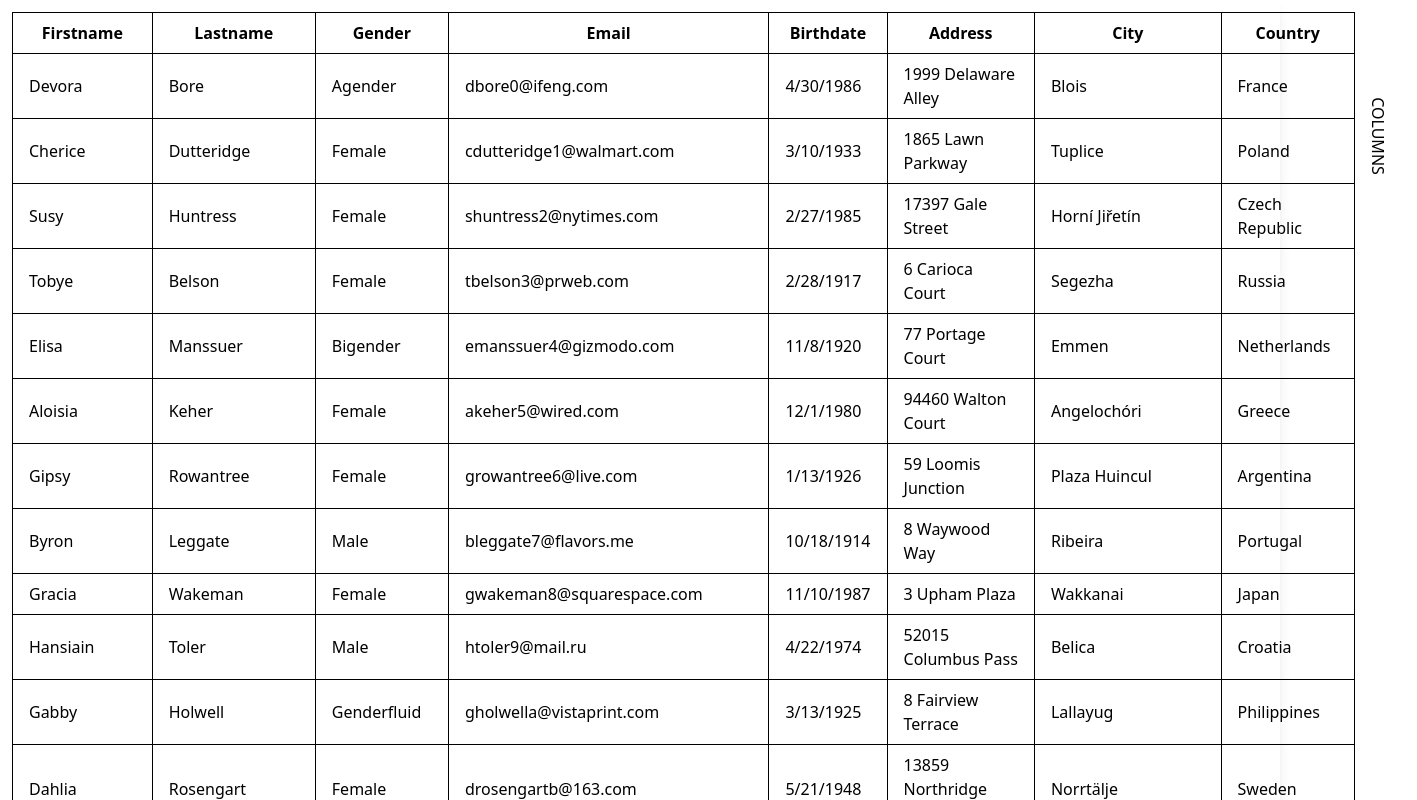
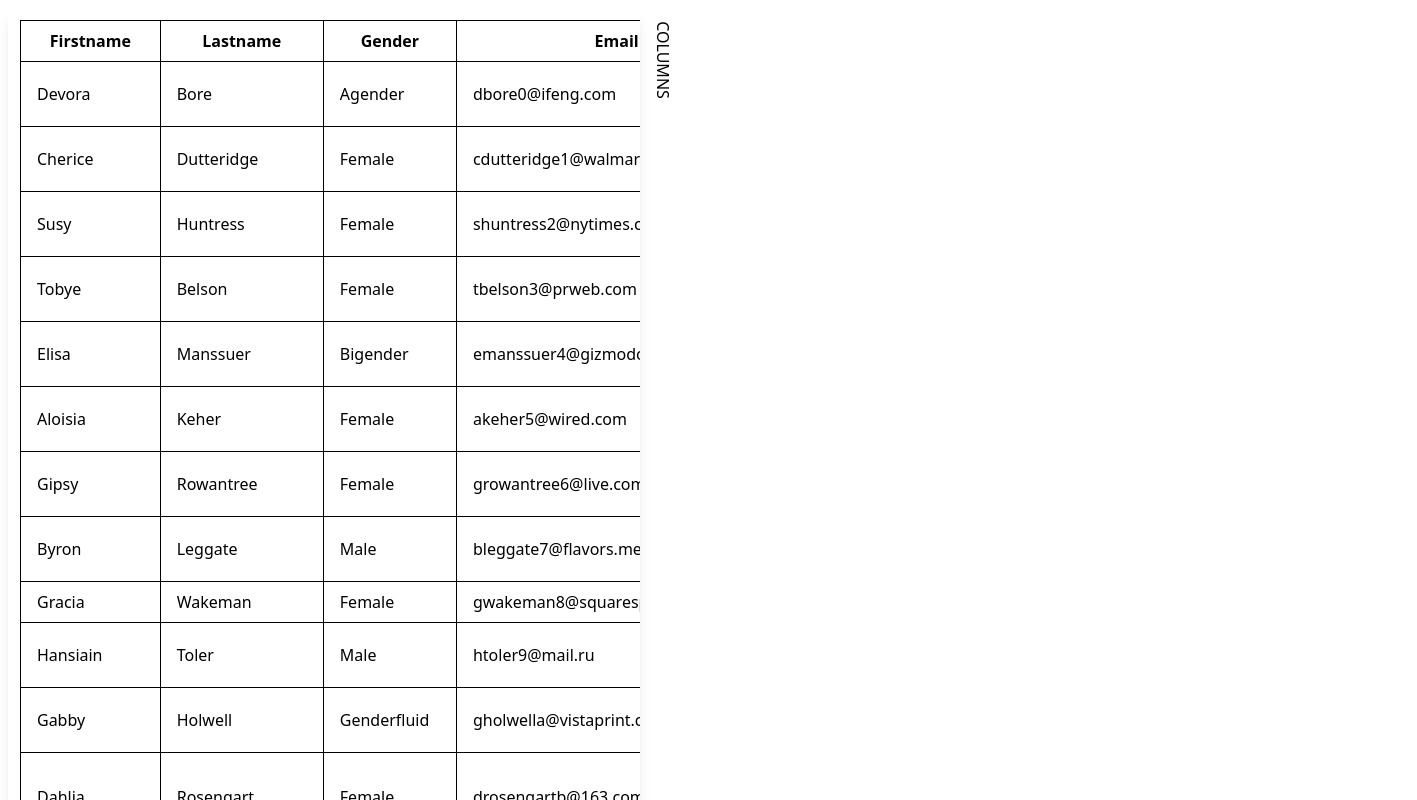
Before and after one commit to Ganesh107/Angular, an Angular app: page / in a window 1280 px wide. Shown: the top 800 px of the page, 1417 px wide, since content can reach past the window. Built offline with nearby package versions, Linux system fonts and the light colour scheme.

Commit message:
grid changes updated

```diff
--- a/src/app/app.component.ts
+++ b/src/app/app.component.ts
@@ -1,5 +1,6 @@
 import { HttpClient } from '@angular/common/http';
 import { Component, OnInit } from '@angular/core';
+import { BehaviorSubject, Observable } from 'rxjs';
 
 @Component({
   selector: 'app-root',
@@ -8,7 +9,6 @@ import { Component, OnInit } from '@angular/core';
 })
 export class AppComponent implements OnInit{
   userList: any;
-
   constructor(private http: HttpClient){}
 
   ngOnInit(): void {
--- a/src/app/shared/grid/grid.component.html
+++ b/src/app/shared/grid/grid.component.html
@@ -1,5 +1,7 @@
-<div class="flex flex-row min-w-screen p-3 shadow-lg">
-    <table class="w-1/4">
+<div class="flex flex-row p-2 min-h-screen">
+    <div [ngClass]="filteredColumns.length > 0 ? '' : 'items-center justify-center'"
+    class="flex flex-row overflow-y-scroll p-3 shadow-lg w-1/2 h-screen">
+        <table *ngIf="filteredColumns">
             <thead>
                 <th *ngFor="let col of filteredColumns">{{col}}</th>
             </thead>
@@ -9,10 +11,13 @@
                 </tr>
             </tbody>
         </table>
-    <div class="mt-28 flex items-start -ml-4 cursor-pointer" (click)="openModal()">
+        <span *ngIf="filteredColumns.length == 0">No columns selected</span>
+    </div>
+    <div class="mt-10 flex items-start -ml-4 cursor-pointer" (click)="openModal()">
         <p class="rotate-90">COLUMNS</p>
     </div>
 </div>
+
 <app-modal *ngIf="displayModal" [checkBoxOptions]="columnList" (onModalClose)="closeModal($event)"
 [checkBoxFilter]="columnFilter" (selectedCheckboxValues)="getFilteredValues($event)"
 appAppClickOutsideDirective (clickOutside)="closeModal(true)"></app-modal>
--- a/src/app/shared/modal/modal.component.html
+++ b/src/app/shared/modal/modal.component.html
@@ -1,5 +1,5 @@
 <ng-container>
-    <div class="w-screen flex fixed top-0 items-end justify-end pr-[248px] p-3">
+    <div class="w-screen flex fixed top-0 items-end justify-center pr-[400px] pt-3">
         <div class="w-[400px] bg-opacity-50 z-50">
             <div class="bg-slate-200 p-4 rounded-lg shadow-lg">
                 <div class="grid grid-cols-3 gap-4 w-full">
--- a/src/app/shared/modal/modal.component.ts
+++ b/src/app/shared/modal/modal.component.ts
@@ -28,5 +28,6 @@ export class ModalComponent implements OnInit {
 
   applyFilter(): void{
     this.selectedCheckboxValues.emit(this.checkBoxFilter);
+    this.onModalClose.emit(true)
   }
 }
```
Lines whose indentation alone changed are shown as unchanged.
